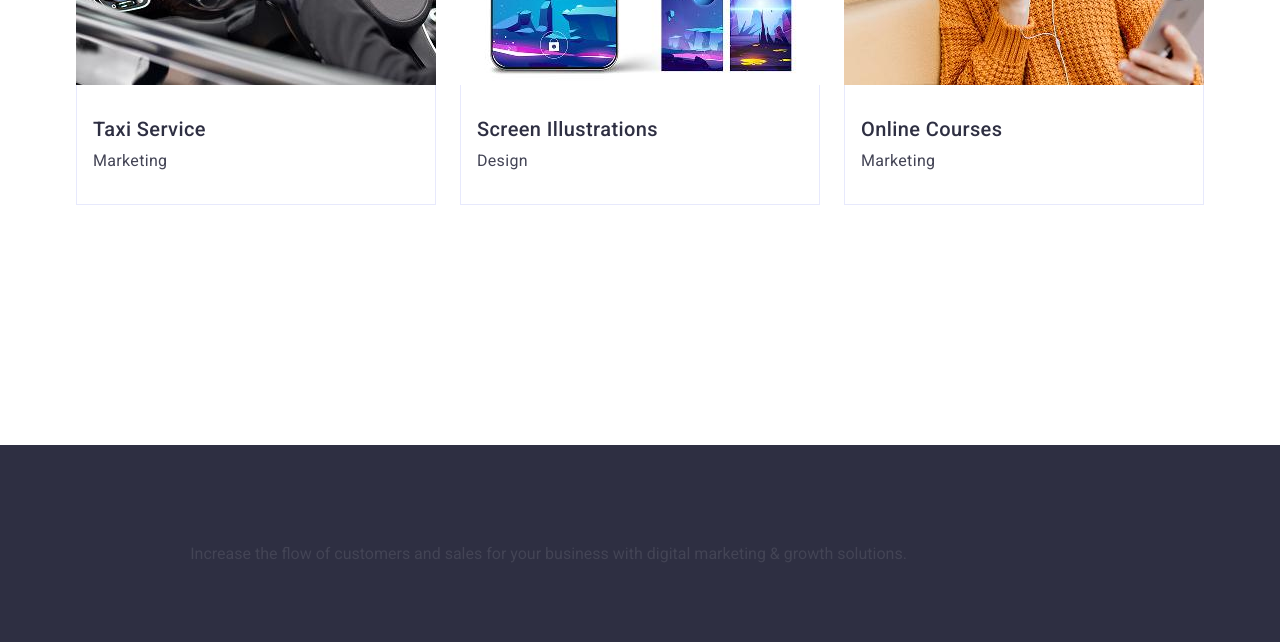
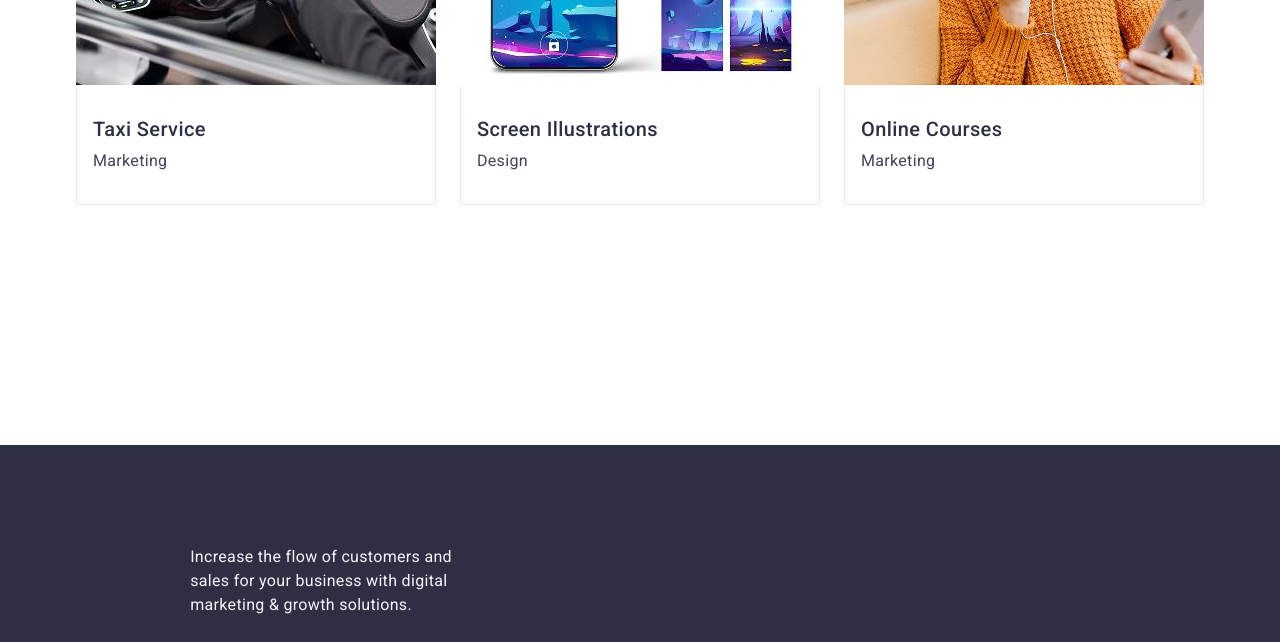
Before and after one commit to Vitalii-Khrabchuk/goit-markup-hw-03, a plain HTML site: page index.html in a window 1280 px wide. Shown: the part 3853-4495 px from the top of the page. Drawn offline with nearby package versions, Linux system fonts and the light colour scheme.

Commit message:
ostanniy raz

```diff
--- a/css/styles.css
+++ b/css/styles.css
@@ -442,6 +442,7 @@ text-transform: uppercase;
 }
 
 .footer-logo-wrapper{
+display: inline-block;
 display: flex;
 flex-direction: column;
 align-items: flex-start;
--- a/index.html
+++ b/index.html
@@ -211,7 +211,7 @@
     <footer class="page-footer">
       <div class="container footer-container">
           <a href="./index.html" class="logo footer-logo">Web<span class="logo-part">Studio</span></a>
-          <p class=".footer-text">Increase the flow of customers and sales for your business with digital marketing & growth
+          <p class="footer-text">Increase the flow of customers and sales for your business with digital marketing & growth
             solutions.</p>
       </div>
     </footer>
```
